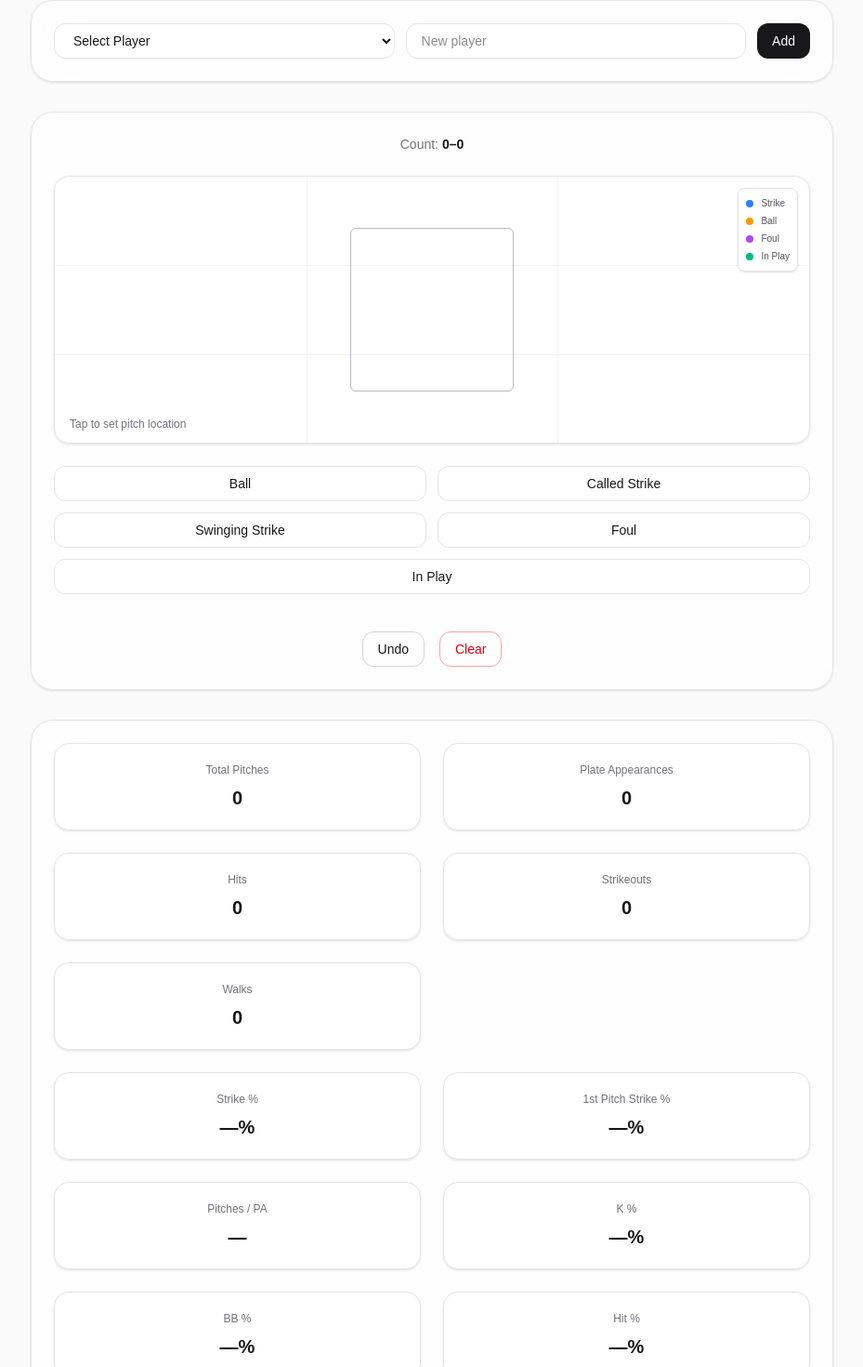
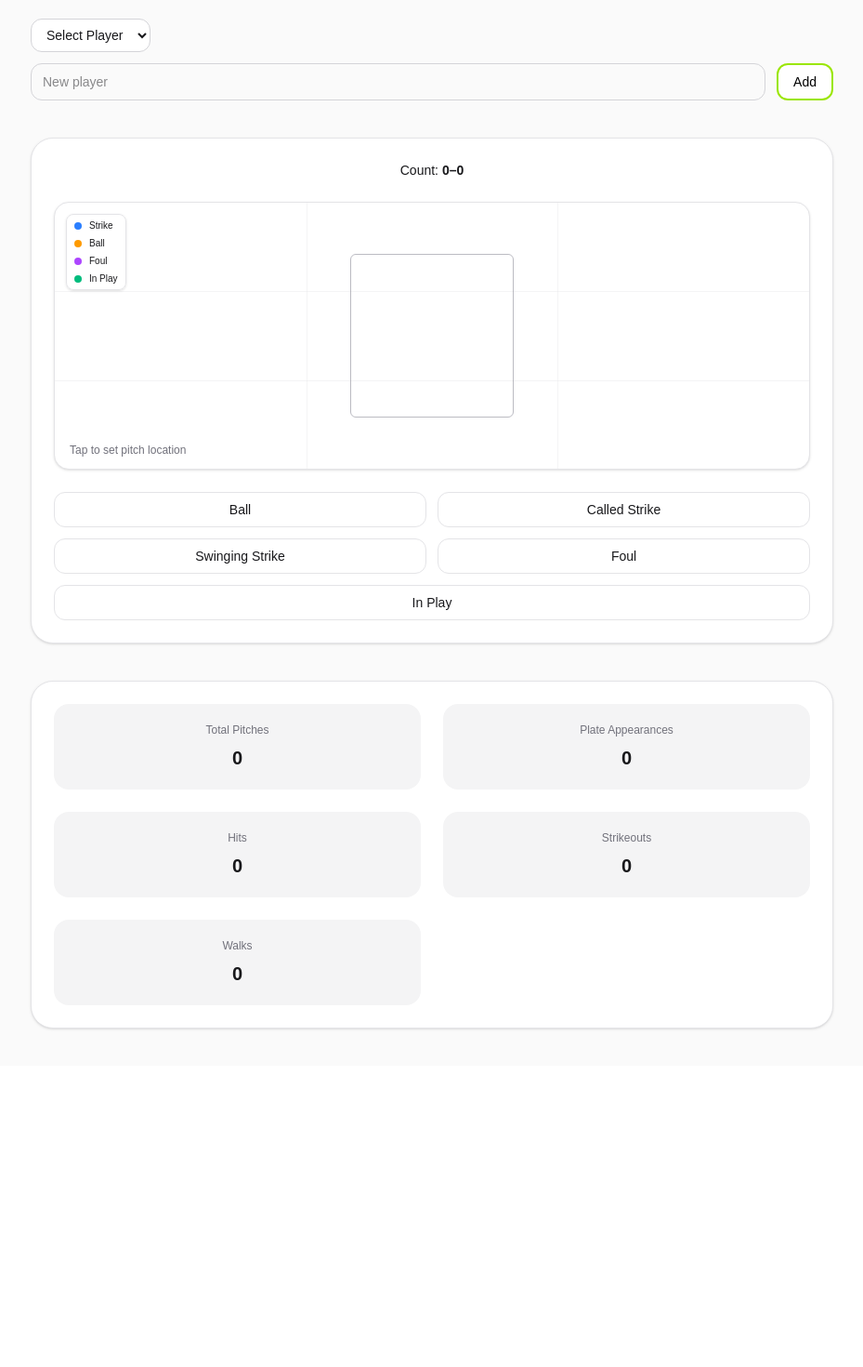
Before and after one commit to tustynyarger/Pitching-tracker, a Next.js app: page / in a window 1280 px wide. Shown: the part 100-1570 px from the top of the page at 93% size, without its empty margins (175-1104 px from the left). After the commit the page ends 1246 px from the top, so only its background shows below. Built offline with nearby package versions, Linux system fonts and the light colour scheme.

Commit message:
Updated branding, icon, manifest, UI polish

```diff
--- a/src/app/page.tsx
+++ b/src/app/page.tsx
@@ -18,91 +18,41 @@ export default function Home() {
     ...t.plateAppearances.flatMap((pa) => pa.pitches),
     ...t.abPitches,
   ];
+
   const totalPitches = t.totalPitches;
   const totalPA = t.plateAppearances.length;
 
-const totalStrikes = allPitches.filter(
-  (p) =>
-    p.result === "called_strike" ||
-    p.result === "swinging_strike" ||
-    p.result === "foul" ||
-    p.result === "in_play"
-).length;
+  return (
+    <main className="min-h-screen bg-zinc-50 dark:bg-zinc-950 text-zinc-900 dark:text-zinc-100 transition-colors">
 
-const strikePct =
-  totalPitches > 0
-    ? ((totalStrikes / totalPitches) * 100).toFixed(1)
-    : "—";
-
-const firstPitchStrikes = t.plateAppearances.filter((pa) => {
-  const first = pa.pitches[0];
-  if (!first) return false;
-
-  return (
-    first.result === "called_strike" ||
-    first.result === "swinging_strike" ||
-    first.result === "foul" ||
-    first.result === "in_play"
-  );
-}).length;
-
-const firstPitchStrikePct =
-  totalPA > 0
-    ? ((firstPitchStrikes / totalPA) * 100).toFixed(1)
-    : "—";
-
-const pitchesPerPA =
-  totalPA > 0
-    ? (totalPitches / totalPA).toFixed(2)
-    : "—";
-
-const kPct =
-  totalPA > 0
-    ? ((t.strikeouts / totalPA) * 100).toFixed(1)
-    : "—";
-
-const bbPct =
-  totalPA > 0
-    ? ((t.walks / totalPA) * 100).toFixed(1)
-    : "—";
-
-const hitPct =
-  totalPA > 0
-    ? ((t.hits / totalPA) * 100).toFixed(1)
-    : "—";
-  return (
-    <main className="relative min-h-screen bg-zinc-50">
-
-      {/* Subtle layered background */}
-      <div className="absolute inset-0 -z-10 bg-gradient-to-b from-white via-zinc-50 to-zinc-100" />
-
-      <div className="max-w-4xl mx-auto px-4 py-10 space-y-8">
+      <div className="max-w-4xl mx-auto px-4 py-10 space-y-10">
 
         {/* Header */}
         <div className="flex items-center justify-between">
-          <h1 className="text-lg font-semibold tracking-tight">
-            Softball Performance Tracker
+          <h1 className="text-xl font-semibold tracking-tight">
+  <span className="text-lime-500">Softball</span> Performance Tracker
 </h1>
 
           <Link
             href="/sessions"
-            className="text-sm text-zinc-600 hover:text-zinc-900 transition"
-          >
-            Sessions →
+className="px-4 py-2 rounded-xl border-2 border-lime-400 text-black text-sm font-medium bg-white hover:bg-lime-50 transition"    >      Sessions
           </Link>
         </div>
 
-        {/* Player Card */}
-        <section className="glass-card space-y-5">
+        {/* Player + Session Controls */}
+        <section className="space-y-6">
 
-          <div className="flex gap-3 flex-col sm:flex-row">
+  {/* Player Row */}
+<div className="flex flex-col gap-3">
+
+  <div className="flex flex-col sm:flex-row sm:items-center gap-3">
 
     <select
       value={t.currentPlayerId ?? ""}
       onChange={(e) =>
         t.setCurrentPlayerId(e.target.value || null)
       }
-              className="input"
+      className="rounded-xl border border-zinc-300 px-3 py-2 text-sm bg-white"
     >
       <option value="">Select Player</option>
       {players.map((p) => (
@@ -112,10 +62,13 @@ const hitPct =
       ))}
     </select>
 
+  </div>
+
+  <div className="flex gap-3">
     <input
       id="playerName"
       placeholder="New player"
-              className="input"
+      className="rounded-xl border border-zinc-300 px-3 py-2 text-sm flex-1"
     />
 
     <button
@@ -146,35 +99,23 @@ const hitPct =
 
         input.value = "";
       }}
-              className="btn-primary"
-            >
+className="px-4 py-2 rounded-xl border-2 border-lime-400 text-black text-sm font-medium bg-white hover:bg-lime-50 transition"    >
       Add
     </button>
   </div>
 
+</div>
+
+  {/* Save Session */}
   {t.currentPlayerId && (
-            <div className="flex justify-between items-center">
-              <button
-                onClick={() => {
-                  if (!confirm("Delete player?")) return;
-                  const updated = players.filter(
-                    (p) => p.id !== t.currentPlayerId
-                  );
-                  savePlayers(updated);
-                  setPlayers(updated);
-                  t.setCurrentPlayerId(null);
-                }}
-                className="text-xs text-red-500 hover:opacity-70 transition"
-              >
-                Delete Player
-              </button>
+    <div className="flex flex-col sm:flex-row items-start sm:items-center gap-3">
 
-              <div className="flex gap-3">
       <input
         id="sessionName"
         placeholder="Session name"
-                  className="input"
+        className="rounded-xl border border-zinc-300 px-3 py-2 text-sm flex-1"
       />
+
       <button
         onClick={() => {
           const input = document.getElementById(
@@ -187,22 +128,22 @@ const hitPct =
           t.saveSessionToPlayer(name);
           input.value = "";
         }}
-                  className="btn-secondary"
-                >
-                  Save
+className="px-4 py-2 rounded-xl border-2 border-lime-400 text-black text-sm font-medium bg-white hover:bg-lime-50 transition"      >
+        Save Session
       </button>
-              </div>
+
+
     </div>
   )}
 
 </section>
 
-        {/* Tracker Card */}
-        <section className="glass-card space-y-6">
+        {/* Tracker */}
+        <section className="rounded-3xl border border-zinc-200 dark:border-zinc-800 bg-white dark:bg-zinc-900 p-6 shadow-sm space-y-6">
 
-          <div className="text-center text-sm text-zinc-500">
+          <div className="text-center text-sm">
             Count:{" "}
-            <span className="font-semibold text-zinc-900">
+            <span className="font-semibold">
               {t.count.balls}–{t.count.strikes}
             </span>
           </div>
@@ -211,6 +152,7 @@ const hitPct =
   value={t.pendingLocation}
   onChange={t.setPendingLocation}
   pitches={allPitches}
+  plateAppearances={t.plateAppearances}
 />
 
           <div className="grid grid-cols-2 gap-3">
@@ -235,61 +177,38 @@ const hitPct =
   <div className="flex justify-center gap-4">
     <button
       onClick={() => t.resolveInPlay("HIT")}
-                className="btn-success"
+      className="px-4 py-2 rounded-xl border-2 border-lime-400 text-black text-sm font-medium bg-white hover:bg-lime-50 transition"
     >
       Hit
     </button>
     <button
       onClick={() => t.resolveInPlay("OUT")}
-                className="btn-dark"
+      className="px-4 py-2 rounded-xl border-2 border-zinc-400 text-black text-sm font-medium bg-white hover:bg-zinc-50 transition"
     >
       Out
     </button>
   </div>
 )}
 
-          <div className="flex justify-center gap-4 pt-4">
-            <button onClick={t.undoLastPitch} className="btn-secondary">
-              Undo
-            </button>
-            <button onClick={t.clearSession} className="btn-danger">
-              Clear
-            </button>
-          </div>
-
         </section>
-
         {/* Metrics */}
-<section className="glass-card space-y-6">
+        <section className="rounded-3xl border border-zinc-200 dark:border-zinc-800 bg-white dark:bg-zinc-900 p-6 shadow-sm space-y-6">
 
           <div className="grid grid-cols-2 gap-6 text-center text-sm">
 
-    <Metric label="Total Pitches" value={totalPitches} />
-    <Metric label="Plate Appearances" value={totalPA} />
+            <Metric label="Total Pitches" value={t.totalPitches} />
+            <Metric label="Plate Appearances" value={t.plateAppearances.length} />
             <Metric label="Hits" value={t.hits} />
             <Metric label="Strikeouts" value={t.strikeouts} />
             <Metric label="Walks" value={t.walks} />
 
           </div>
 
-  <div className="grid grid-cols-2 gap-6 text-center text-sm">
-
-    <Metric label="Strike %" value={strikePct + "%"} />
-    <Metric label="1st Pitch Strike %" value={firstPitchStrikePct + "%"} />
-    <Metric label="Pitches / PA" value={pitchesPerPA} />
-    <Metric label="K %" value={kPct + "%"} />
-    <Metric label="BB %" value={bbPct + "%"} />
-    <Metric label="Hit %" value={hitPct + "%"} />
-
-  </div>
-
         </section>
-
       </div>
     </main>
   );
 }
-
 function Metric({
   label,
   value,
@@ -298,9 +217,13 @@ function Metric({
   value: number | string;
 }) {
   return (
-    <div className="rounded-2xl bg-white/60 backdrop-blur-xl border border-zinc-200 p-5 shadow-sm">
-      <div className="text-xs text-zinc-500">{label}</div>
-      <div className="text-xl font-semibold mt-2">{value}</div>
+    <div className="rounded-2xl bg-zinc-100 dark:bg-zinc-800 p-5">
+      <div className="text-xs text-zinc-500 dark:text-zinc-400">
+        {label}
+      </div>
+      <div className="text-xl font-semibold mt-2">
+        {value}
+      </div>
     </div>
   );
 }
--- a/src/app/sessions/[id]/page.tsx
+++ b/src/app/sessions/[id]/page.tsx
@@ -4,6 +4,7 @@ import { useRouter, useParams } from "next/navigation";
 import { useEffect, useState } from "react";
 import { getPlayers } from "@/lib/storage";
 import StrikeZone from "@/components/StrikeZone";
+import Link from "next/link";
 
 export default function SessionDetail() {
   const router = useRouter();
@@ -49,81 +50,25 @@ export default function SessionDetail() {
     (pa: any) => pa.pitches
   );
 
-  const totalPitches = session.totalPitches;
-  const totalPA = session.plateAppearances.length;
-
-  const totalStrikes = allPitches.filter(
-    (p: any) =>
-      p.result === "called_strike" ||
-      p.result === "swinging_strike" ||
-      p.result === "foul" ||
-      p.result === "in_play"
-  ).length;
-
-  const strikePct =
-    totalPitches > 0
-      ? ((totalStrikes / totalPitches) * 100).toFixed(1)
-      : "—";
-
-  const firstPitchStrikes = session.plateAppearances.filter(
-    (pa: any) => {
-      const first = pa.pitches[0];
-      if (!first) return false;
-
   return (
-        first.result === "called_strike" ||
-        first.result === "swinging_strike" ||
-        first.result === "foul" ||
-        first.result === "in_play"
-      );
-    }
-  ).length;
-
-  const firstPitchStrikePct =
-    totalPA > 0
-      ? ((firstPitchStrikes / totalPA) * 100).toFixed(1)
-      : "—";
-
-  const pitchesPerPA =
-    totalPA > 0
-      ? (totalPitches / totalPA).toFixed(2)
-      : "—";
-
-  const kPct =
-    totalPA > 0
-      ? ((session.strikeouts / totalPA) * 100).toFixed(1)
-      : "—";
-
-  const bbPct =
-    totalPA > 0
-      ? ((session.walks / totalPA) * 100).toFixed(1)
-      : "—";
-
-  const hitPct =
-    totalPA > 0
-      ? ((session.hits / totalPA) * 100).toFixed(1)
-      : "—";
-
-  return (
-    <main className="min-h-screen bg-gradient-to-b from-white via-zinc-50 to-zinc-100 p-8">
+    <main className="min-h-screen bg-zinc-50 dark:bg-zinc-950 text-zinc-900 dark:text-zinc-100 p-8">
       <div className="max-w-4xl mx-auto space-y-8">
 
        <button
   onClick={() => router.push("/sessions")}
-          className="underline text-sm"
+  className="px-4 py-2 rounded-xl border-2 border-lime-400 text-black text-sm font-medium bg-white hover:bg-lime-50 transition"
 >
-          ← Back to Library
+  Back to Library
 </button>
 
         <div>
           <div className="text-xl font-semibold">{session.name}</div>
-          <div className="text-sm text-zinc-500">
+          <div className="text-sm text-zinc-500 dark:text-zinc-400">
             Player: {playerName}
           </div>
         </div>
 
-        {/* Heat Map */}
-        <div className="rounded-3xl border border-zinc-200 bg-white/70 backdrop-blur-xl p-6 shadow-sm">
+        <div className="rounded-3xl border border-zinc-200 dark:border-zinc-800 bg-white dark:bg-zinc-900 p-6 shadow-sm">
           <StrikeZone
             value={null}
             onChange={() => {}}
@@ -131,45 +76,7 @@ export default function SessionDetail() {
           />
         </div>
 
-        {/* Totals */}
-        <div className="rounded-3xl border border-zinc-200 bg-white/70 backdrop-blur-xl p-6 shadow-sm">
-          <div className="grid grid-cols-2 gap-6 text-center text-sm">
-            <Metric label="Total Pitches" value={totalPitches} />
-            <Metric label="Plate Appearances" value={totalPA} />
-            <Metric label="Hits" value={session.hits} />
-            <Metric label="Strikeouts" value={session.strikeouts} />
-            <Metric label="Walks" value={session.walks} />
-          </div>
-        </div>
-
-        {/* Ratios */}
-        <div className="rounded-3xl border border-zinc-200 bg-white/70 backdrop-blur-xl p-6 shadow-sm">
-          <div className="grid grid-cols-2 gap-6 text-center text-sm">
-            <Metric label="Strike %" value={strikePct + "%"} />
-            <Metric label="1st Pitch Strike %" value={firstPitchStrikePct + "%"} />
-            <Metric label="Pitches / PA" value={pitchesPerPA} />
-            <Metric label="K %" value={kPct + "%"} />
-            <Metric label="BB %" value={bbPct + "%"} />
-            <Metric label="Hit %" value={hitPct + "%"} />
-          </div>
-        </div>
-
       </div>
     </main>
   );
 }
-
-function Metric({
-  label,
-  value,
-}: {
-  label: string;
-  value: number | string;
-}) {
-  return (
-    <div className="rounded-2xl bg-white/60 border border-zinc-200 p-5 shadow-sm">
-      <div className="text-xs text-zinc-500">{label}</div>
-      <div className="text-xl font-semibold mt-2">{value}</div>
-    </div>
-  );
-}
--- a/src/components/StrikeZone.tsx
+++ b/src/components/StrikeZone.tsx
@@ -7,7 +7,9 @@ interface StrikeZoneProps {
   value: ZonePoint | null;
   onChange: (p: ZonePoint) => void;
   pitches?: Pitch[];
+  plateAppearances?: { pitches: Pitch[] }[];
 }
+
 
 function getPitchColor(pitch: Pitch) {
   switch (pitch.result) {
@@ -19,7 +21,6 @@ function getPitchColor(pitch: Pitch) {
     case "foul":
       return "bg-purple-500";
     case "in_play":
-      // If you later track hit vs out, this can change
       return "bg-emerald-500";
     default:
       return "bg-zinc-500";
@@ -30,12 +31,16 @@ export default function StrikeZone({
   value,
   onChange,
   pitches = [],
+  plateAppearances = [],
 }: StrikeZoneProps) {
   const ref = useRef<HTMLDivElement>(null);
   const [selectedPitch, setSelectedPitch] = useState<Pitch | null>(null);
 
-  function handleClick(e: React.MouseEvent<HTMLDivElement>) {
+  function handleZoneClick(e: React.MouseEvent<HTMLDivElement>) {
     if (!ref.current) return;
+
+    // Clear selected pitch on any background click
+    setSelectedPitch(null);
 
     const rect = ref.current.getBoundingClientRect();
     const x = (e.clientX - rect.left) / rect.width;
@@ -53,23 +58,23 @@ export default function StrikeZone({
   return (
     <div
       ref={ref}
-      onClick={handleClick}
-      className="relative h-72 w-full rounded-2xl border border-zinc-200 bg-white/60 shadow-sm cursor-crosshair select-none"
+      onClick={handleZoneClick}
+      className="relative h-72 w-full rounded-2xl border border-zinc-200 dark:border-zinc-800 bg-white dark:bg-zinc-900 shadow-sm cursor-crosshair select-none"
     >
       {/* Grid */}
-      <div className="absolute inset-0 rounded-2xl">
-        <div className="absolute left-1/3 top-0 h-full w-px bg-zinc-200/50" />
-        <div className="absolute left-2/3 top-0 h-full w-px bg-zinc-200/50" />
-        <div className="absolute top-1/3 left-0 h-px w-full bg-zinc-200/50" />
-        <div className="absolute top-2/3 left-0 h-px w-full bg-zinc-200/50" />
+      <div className="absolute inset-0 rounded-2xl pointer-events-none">
+        <div className="absolute left-1/3 top-0 h-full w-px bg-zinc-200/40 dark:bg-zinc-700/40" />
+        <div className="absolute left-2/3 top-0 h-full w-px bg-zinc-200/40 dark:bg-zinc-700/40" />
+        <div className="absolute top-1/3 left-0 h-px w-full bg-zinc-200/40 dark:bg-zinc-700/40" />
+        <div className="absolute top-2/3 left-0 h-px w-full bg-zinc-200/40 dark:bg-zinc-700/40" />
       </div>
 
-      {/* Inner strike zone */}
+      {/* Strike zone box */}
       <div className="absolute inset-0 flex items-center justify-center pointer-events-none">
-        <div className="h-44 w-44 border border-zinc-400/70 rounded-md" />
+        <div className="h-44 w-44 border border-zinc-400/70 dark:border-zinc-600/70 rounded-md" />
       </div>
 
-      {/* Pitch Dots */}
+      {/* Pitches */}
       {pitches.map((pitch, index) => {
         const isLast = index === pitches.length - 1;
 
@@ -80,9 +85,9 @@ export default function StrikeZone({
               e.stopPropagation();
               setSelectedPitch(pitch);
             }}
-            className={`absolute h-3 w-3 -translate-x-1/2 -translate-y-1/2 rounded-full transition-all ${getPitchColor(
-              pitch
-            )} ${
+            className={`absolute h-3 w-3 -translate-x-1/2 -translate-y-1/2 rounded-full transition ${
+              getPitchColor(pitch)
+            } ${
               isLast
                 ? "shadow-[0_0_0_4px_rgba(255,255,255,0.9)]"
                 : "opacity-80 hover:scale-110"
@@ -98,52 +103,58 @@ export default function StrikeZone({
       {/* Current preview */}
       {value && (
         <div
-          className="absolute h-3 w-3 -translate-x-1/2 -translate-y-1/2 rounded-full bg-zinc-900/30"
+          className="absolute h-3 w-3 -translate-x-1/2 -translate-y-1/2 rounded-full bg-zinc-900/30 dark:bg-white/30"
           style={{
             left: `${value.x * 100}%`,
             top: `${value.y * 100}%`,
           }}
         />
       )}
+{/* Legend */}
+<div className="absolute top-3 left-3 text-[10px] space-y-1 bg-white/90 backdrop-blur-md rounded-lg px-2 py-1 border border-zinc-200 shadow-sm">
+  <div className="flex items-center gap-2">
+    <div className="h-2 w-2 rounded-full bg-blue-500" />
+    <span>Strike</span>
+  </div>
+  <div className="flex items-center gap-2">
+    <div className="h-2 w-2 rounded-full bg-amber-500" />
+    <span>Ball</span>
+  </div>
+  <div className="flex items-center gap-2">
+    <div className="h-2 w-2 rounded-full bg-purple-500" />
+    <span>Foul</span>
+  </div>
+  <div className="flex items-center gap-2">
+    <div className="h-2 w-2 rounded-full bg-emerald-500" />
+    <span>In Play</span>
+  </div>
+</div>
+      {/* Info panel */}
+      {selectedPitch && (
+        <div className="absolute bottom-3 right-3 w-44 rounded-xl border border-zinc-200 dark:border-zinc-800 bg-white dark:bg-zinc-800 p-3 shadow-md text-xs">
+          <div className="font-semibold mb-1">
+  {(() => {
+    let paIndex = 0;
 
-      {/* Info Panel */}
-      {selectedPitch && (
-        <div className="absolute bottom-3 right-3 w-44 rounded-xl border border-zinc-200 bg-white/90 backdrop-blur-md p-3 shadow-md text-xs">
-          <div className="font-semibold mb-1">
-            Pitch #{selectedPitch.pitchNumberInAB}
-          </div>
+    for (let i = 0; i < plateAppearances.length; i++) {
+      if (plateAppearances[i].pitches.some(p => p.id === selectedPitch.id)) {
+        paIndex = i + 1;
+        break;
+      }
+    }
+
+    return `PA ${paIndex} — Pitch #${selectedPitch.pitchNumberInAB}`;
+  })()}
+</div>
           <div>Result: {formatResult(selectedPitch.result)}</div>
           <div>Swing: {selectedPitch.swing ? "Yes" : "No"}</div>
           <div>Contact: {selectedPitch.contact ? "Yes" : "No"}</div>
-          <button
-            onClick={() => setSelectedPitch(null)}
-            className="mt-2 text-[10px] text-zinc-500 hover:text-zinc-800"
-          >
-            Close
-          </button>
         </div>
       )}
 
-      {/* Legend */}
-      <div className="absolute top-3 right-3 text-[10px] space-y-1 bg-white/80 backdrop-blur-md rounded-lg p-2 border border-zinc-200 shadow-sm">
-        <Legend color="bg-blue-500" label="Strike" />
-        <Legend color="bg-amber-500" label="Ball" />
-        <Legend color="bg-purple-500" label="Foul" />
-        <Legend color="bg-emerald-500" label="In Play" />
-      </div>
-
-      <div className="absolute bottom-3 left-4 text-xs text-zinc-500">
+      <div className="absolute bottom-3 left-4 text-xs text-zinc-500 dark:text-zinc-400">
         Tap to set pitch location
       </div>
     </div>
   );
 }
-
-function Legend({ color, label }: { color: string; label: string }) {
-  return (
-    <div className="flex items-center gap-2">
-      <div className={`h-2 w-2 rounded-full ${color}`} />
-      <span className="text-zinc-600">{label}</span>
-    </div>
-  );
-}
--- a/src/state/useTracker.ts
+++ b/src/state/useTracker.ts
@@ -44,6 +44,7 @@ export function useTracker() {
       { id: makeId(), pitches: pitchesToFinalize, endType },
     ]);
 
+    // reset AB
     setAbPitches([]);
     setPendingLocation(null);
   }
@@ -59,7 +60,7 @@ export function useTracker() {
       swing,
       contact,
       location: pendingLocation,
-      pitchNumberInAB: abPitches.length + 1,
+      pitchNumberInAB: abPitches.length + 1, // now safe, controlled source
     };
 
     const nextPitches = [...abPitches, nextPitch];
@@ -96,6 +97,7 @@ export function useTracker() {
     finalizePA(pendingInPlay, "IN_PLAY");
     setPendingInPlay(null);
   }
+
   function clearSession() {
     setAbPitches([]);
     setPlateAppearances([]);
@@ -108,7 +110,15 @@ function clearSession() {
 
   function undoLastPitch() {
     if (abPitches.length > 0) {
-      setAbPitches((prev) => prev.slice(0, -1));
+      const updated = abPitches.slice(0, -1);
+
+      // re-number safely
+      const renumbered = updated.map((p, i) => ({
+        ...p,
+        pitchNumberInAB: i + 1,
+      }));
+
+      setAbPitches(renumbered);
       return;
     }
 
@@ -116,7 +126,14 @@ function clearSession() {
       const last = plateAppearances[plateAppearances.length - 1];
 
       setPlateAppearances((prev) => prev.slice(0, -1));
-      setAbPitches(last.pitches);
+
+      // restore AB and re-number cleanly
+      const restored = last.pitches.map((p, i) => ({
+        ...p,
+        pitchNumberInAB: i + 1,
+      }));
+
+      setAbPitches(restored);
 
       if (last.endType === "WALK") setWalks((w) => Math.max(0, w - 1));
       if (last.endType === "K") setStrikeouts((k) => Math.max(0, k - 1));
```
Also changed, not shown: src/app/sessions/page.tsx (+37 -7 lines), tsconfig.json (+25 -6 lines), public/icon-192.png (added), public/icon-512.png (added), public/manifest.json (added). Lines whose indentation alone changed are shown as unchanged.
